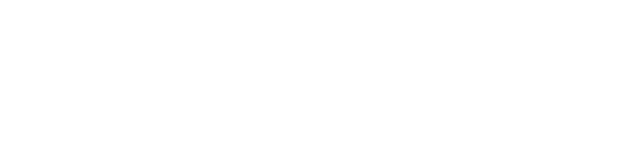
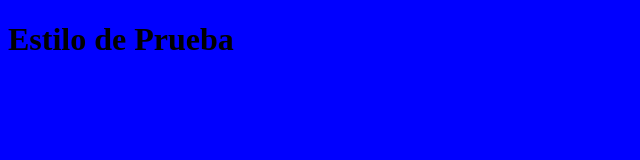
Before and after one commit to RamiPC01/PruebaGit, a plain HTML site: page index.html in a window 1280 px wide. Shown: the whole page, without its empty margins (0-640 px from the left). Drawn offline with Linux system fonts and the light colour scheme.

Commit message:
Estilos y Etiqueta <h1>

```diff
--- /dev/null
+++ b/css/estilos.css
@@ -0,0 +1,5 @@
+/* Archivo CSS*/
+
+body {
+	background-color: #0000FF;
+}
--- a/index.html
+++ b/index.html
@@ -4,8 +4,11 @@
 	<meta charset="utf-8">
 	<meta name="viewport" content="width=device-width, initial-scale=1">
 	<title>Prueba con GIT</title>
+	<link rel="stylesheet" type="text/css" href="css/estilos.css">
 </head>
 <body>
 
+	<h1>Estilo de Prueba</h1>
+
 </body>
 </html>
```
Also changed, not shown: js/javascript.js (added).
